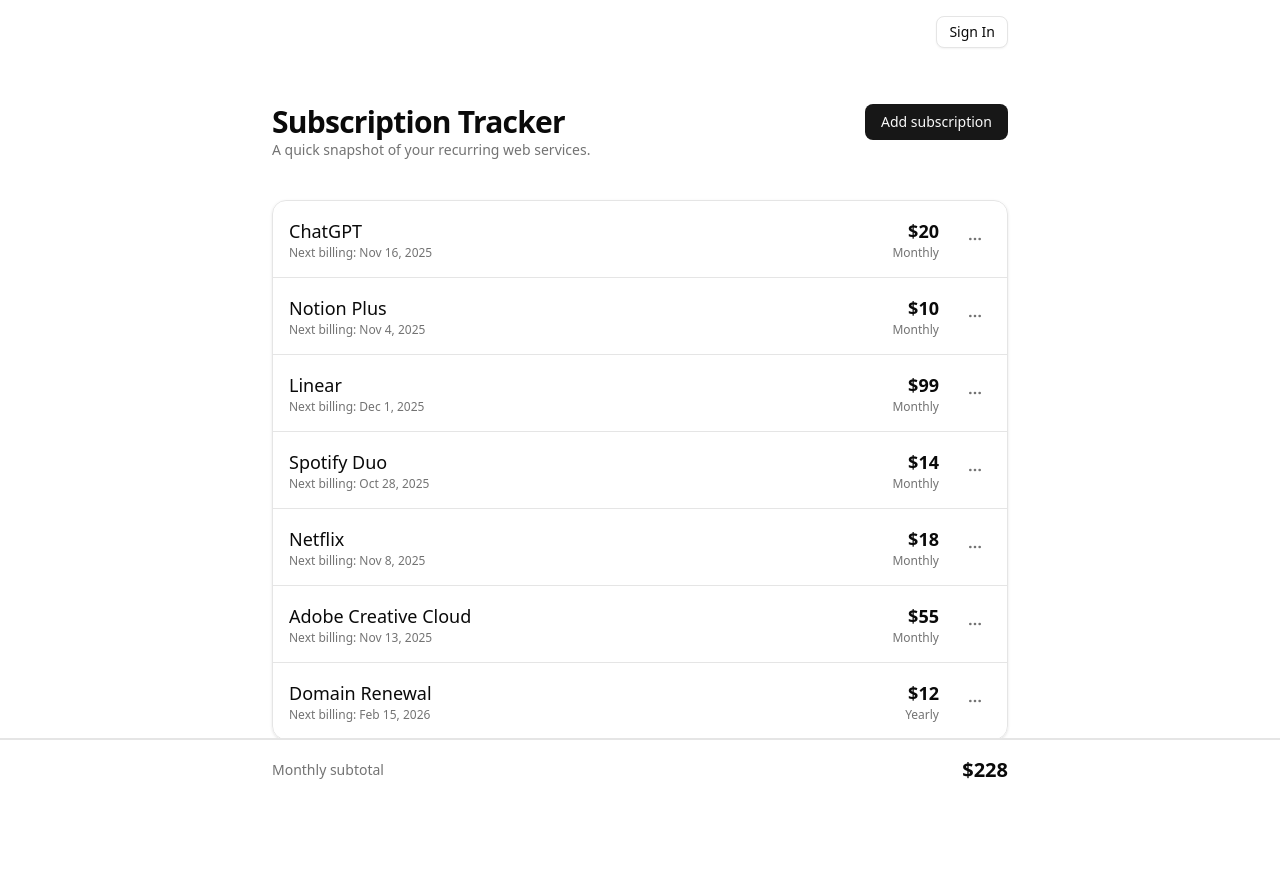
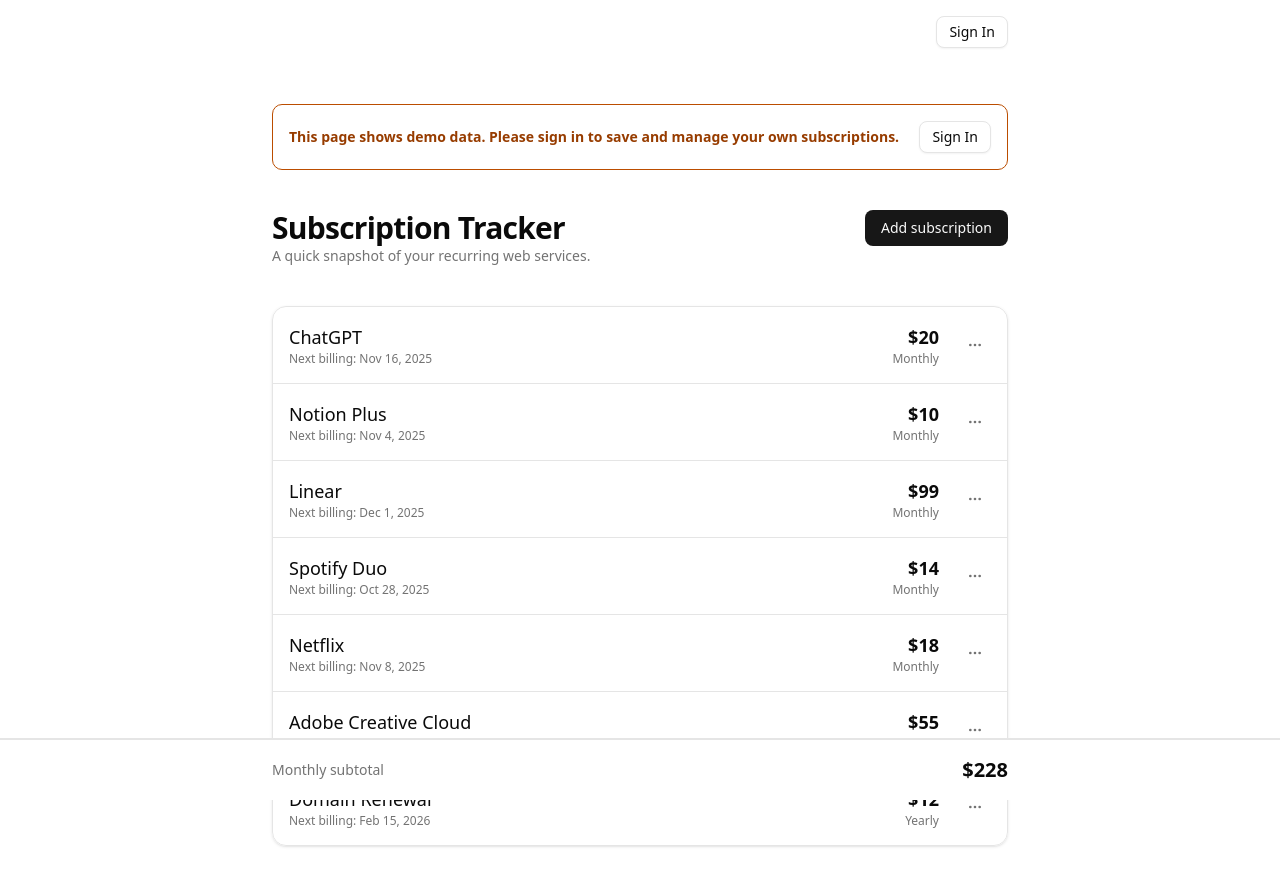
Before and after one commit to lvterry/subscription-tracker, a React (Vite) app: page / in a window 1280 px wide. Shown: the top 886 px of the page. Before the commit the page ends 836 px from the top, so only its background shows below. Built offline with nearby package versions, Linux system fonts and the light colour scheme; no server answers.

Commit message:
add a reminder

```diff
--- a/src/App.tsx
+++ b/src/App.tsx
@@ -306,6 +306,19 @@
         )}
       </div>
 
+      {!user && (
+        <div className="flex flex-col gap-3 sm:flex-row sm:items-center sm:justify-between rounded-lg border border-amber-700 p-4">
+          <p className="text-sm text-amber-800 font-bold">
+            This page shows demo data. Please sign in to save and manage your own subscriptions.
+          </p>
+          <Link to="/signin" className="self-start sm:self-center">
+            <Button variant="outline" size="sm">
+              Sign In
+            </Button>
+          </Link>
+        </div>
+      )}
+
       <header className="flex flex-col gap-6 sm:flex-row sm:items-end sm:justify-between">
         <div className="space-y-2">
           <h1 className="text-3xl font-semibold tracking-tight mb-0">
```
